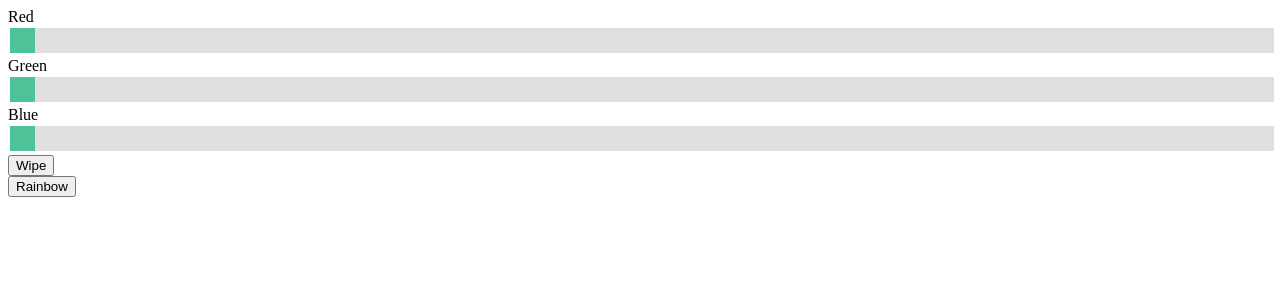
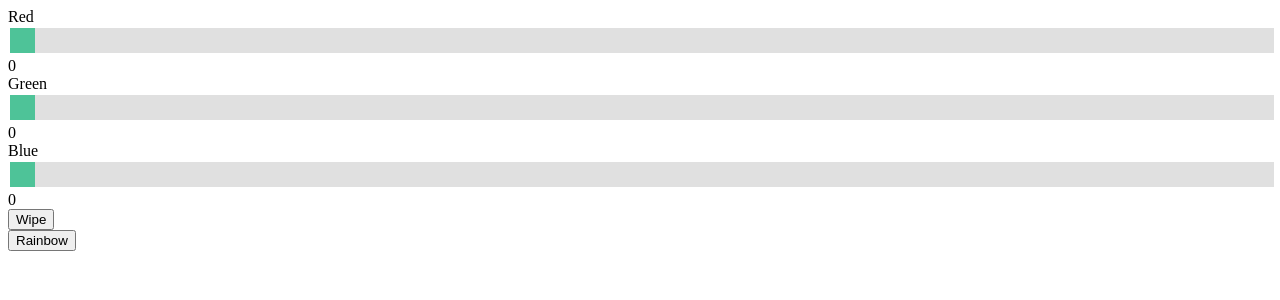
Before and after one commit to oesa77soccer/2EZ-bathroom-lights, a PHP site: page / in a window 1280 px wide. Shown: the top 300 px of the page. Run offline with PHP 8.4, Linux system fonts and the light colour scheme.

Commit message:
trying to figure out why value isn't getting updated

```diff
--- a/src/index.php
+++ b/src/index.php
@@ -5,19 +5,19 @@
 <div class="slidecontainer">
   Red
   <input type="range" min="0" max="255" value="0" class="slider" id="red_slider">
-  <span id="red_val"></span>
+  <span id="red_val">0</span>
 </div>
 
 <div class="slidecontainer">
   Green
   <input type="range" min="0" max="255" value="0" class="slider" id="green_slider">
-  <span id="green_val"></span>
+  <span id="green_val">0</span>
 </div>
 
 <div class="slidecontainer">
   Blue
   <input type="range" min="0" max="255" value="0" class="slider" id="blue_slider">
-  <span id="blue_val"></span>
+  <span id="blue_val">0</span>
 </div>
 
 <form method="post" action="<?php echo $_SERVER['PHP_SELF'];?>">
```
